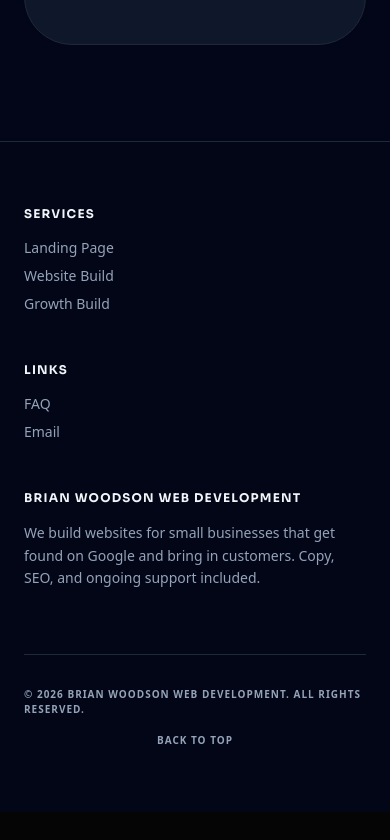
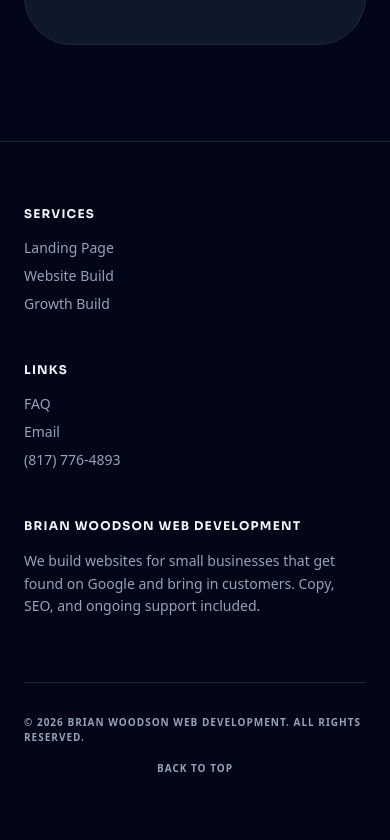
Before and after one commit to bwoodson72/portfolio-final, a Next.js app: page / in a window 390 px wide. Shown: the part 6008-6848 px from the top of the page. Before the commit the page ends 6820 px from the top, so only its background shows below. Built offline with nearby package versions, Linux system fonts and the light colour scheme; no server answers.

Commit message:
feat: add phone click tracking and update phone number components
- Add constants for phone number display, href, and ARIA label for reusability
- Track "phone_click" events on number click for analytics
- Replace static phone number with dynamic, clickable component in navigation and footer

```diff
--- a/src/components/footer.tsx
+++ b/src/components/footer.tsx
@@ -2,6 +2,7 @@
 
 import Link from "next/link";
 import { siteContent } from "@/content/portfolio";
+import { PHONE_DISPLAY, PHONE_HREF, PHONE_ARIA_LABEL } from "@/lib/constants";
 
 export function Footer() {
     const currentYear = new Date().getFullYear();
@@ -17,7 +18,7 @@ export function Footer() {
                         <ul className="space-y-2 text-sm text-text-muted">
                             {packages.map((pkg) => (
                                 <li key={pkg.name}>
-                                    <a href="#packages" className="hover:text-text transition-colors">
+                                    <a href="#services" className="hover:text-text transition-colors">
                                         {pkg.name}
                                     </a>
                                 </li>
@@ -31,6 +32,15 @@ export function Footer() {
                         <ul className="space-y-2 text-sm text-text-muted">
                             <li><Link href="/faq" className="hover:text-text transition-colors">FAQ</Link></li>
                             <li><Link href="/contact" className="hover:text-text transition-colors">Email</Link></li>
+                            <li>
+                                <a
+                                    href={PHONE_HREF}
+                                    aria-label={PHONE_ARIA_LABEL}
+                                    className="hover:text-text transition-colors"
+                                >
+                                    {PHONE_DISPLAY}
+                                </a>
+                            </li>
                         </ul>
                     </div>
 
--- a/src/components/phoneNumber.tsx
+++ b/src/components/phoneNumber.tsx
@@ -1,11 +1,17 @@
+'use client'
 
-
+import { PHONE_DISPLAY, PHONE_HREF, PHONE_ARIA_LABEL } from "@/lib/constants";
+import { trackEvent } from "@/lib/analytics/events";
 
 export function PhoneNumber() {
-
-    return (
-        <div>
-        <p className='bg-blue-900 text-lg border p-3 justify-center w-fit border-accent rounded-3xl'>(817) 776-4893</p>
-        </div>
-    )
+  return (
+    <a
+      href={PHONE_HREF}
+      aria-label={PHONE_ARIA_LABEL}
+      onClick={() => trackEvent("phone_click", { placement: "nav" })}
+      className="bg-blue-900 text-lg border p-3 justify-center w-fit border-accent rounded-3xl hover:bg-blue-800 transition-colors"
+    >
+      {PHONE_DISPLAY}
+    </a>
+  );
 }
--- a/src/lib/analytics/events.ts
+++ b/src/lib/analytics/events.ts
@@ -9,7 +9,8 @@ export type AnalyticsEventName =
   | "contact_form_error"
   | "cta_click"
   | "audit_submit"
-  | "audit_email_capture";
+  | "audit_email_capture"
+  | "phone_click";
 
 export type AnalyticsPayload = Record<string, string | number | boolean>;
 
--- /dev/null
+++ b/src/lib/constants.ts
@@ -0,0 +1,3 @@
+export const PHONE_DISPLAY = "(817) 776-4893";
+export const PHONE_HREF = "tel:+18177764893";
+export const PHONE_ARIA_LABEL = "Call (817) 776-4893";
```
